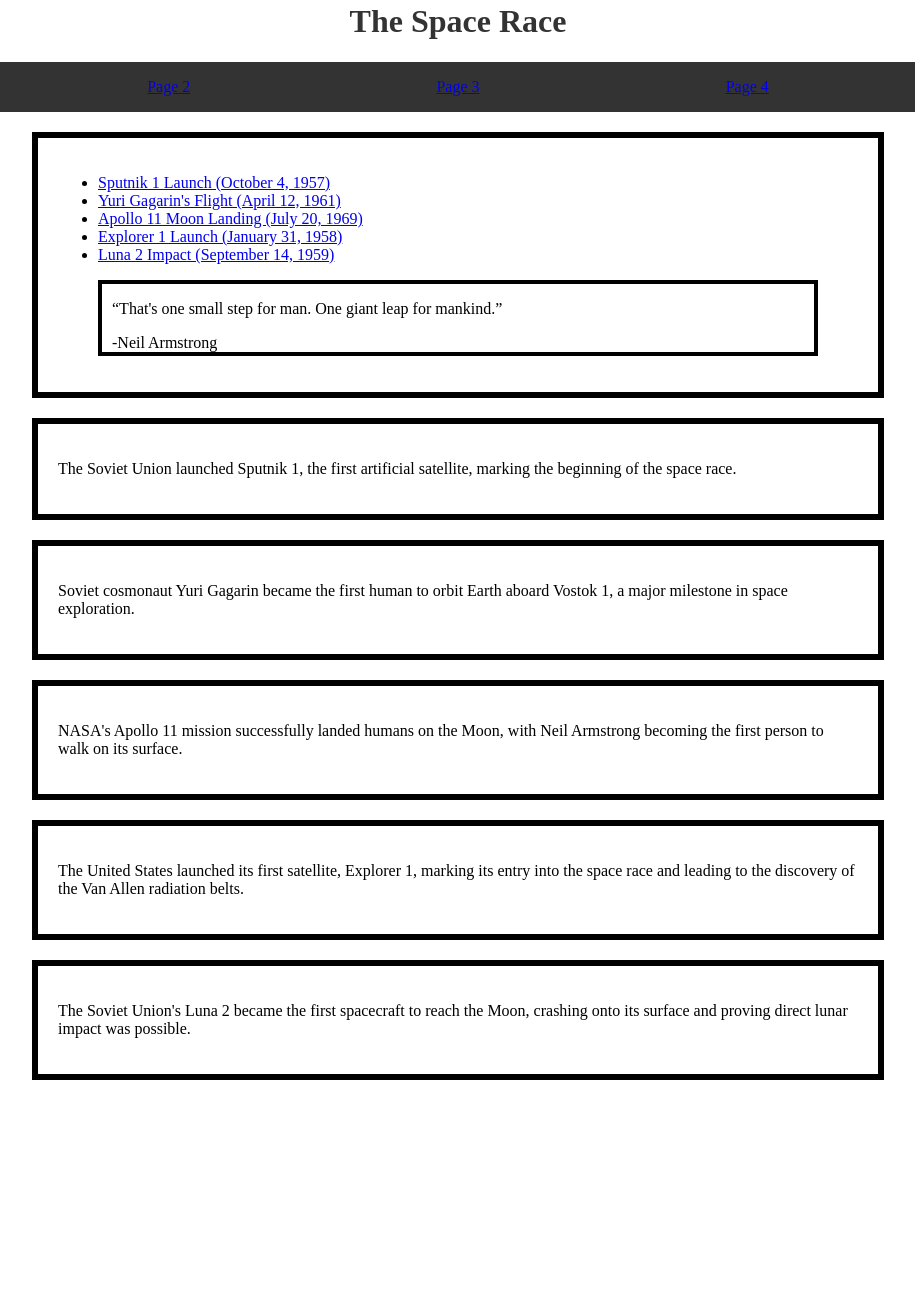
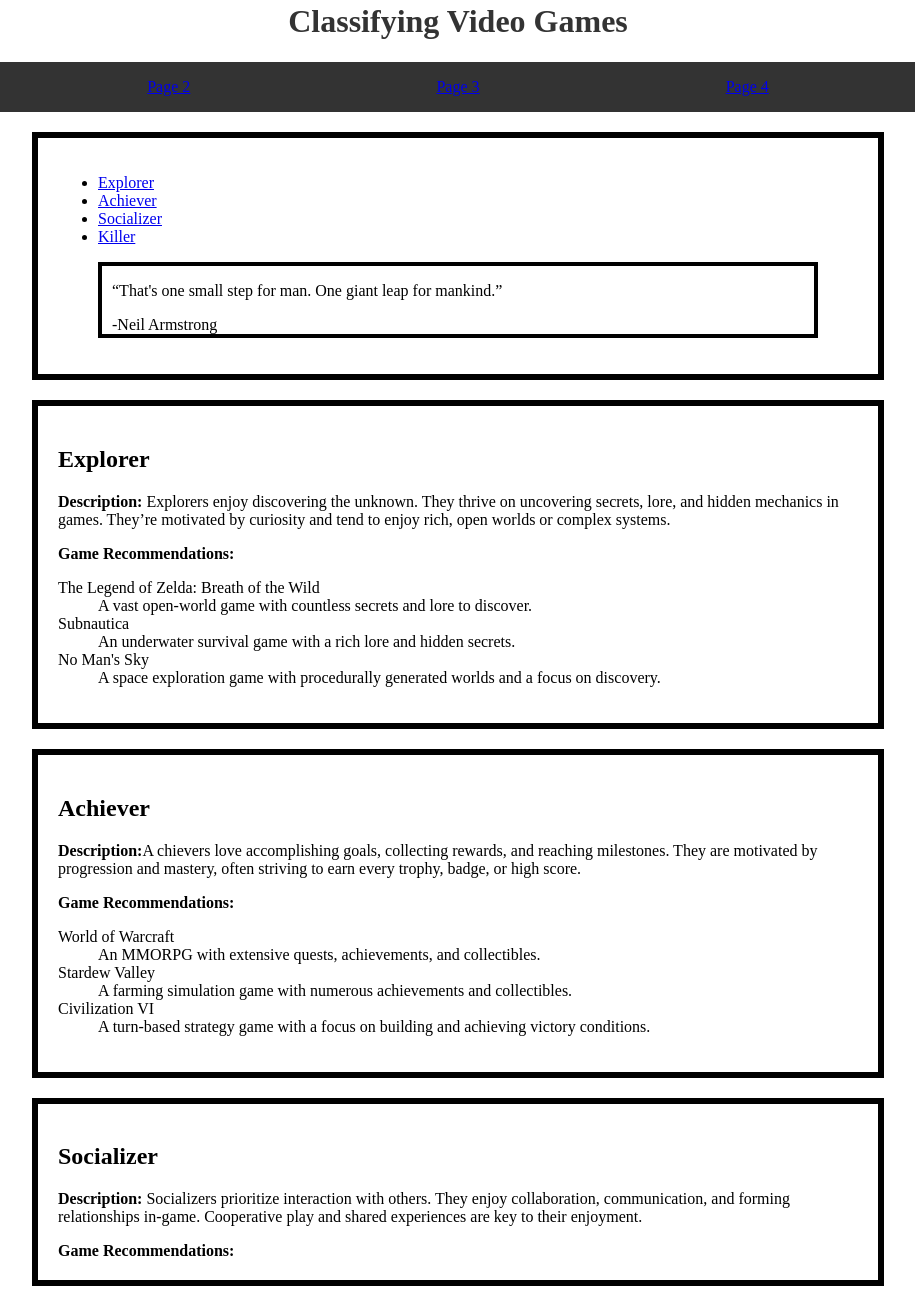
Before and after one commit to Star-Wars-Man/se1400-practice, a plain HTML site: page set1/page5.html in a window 1280 px wide. Shown: the part 18-1307 px from the top of the page, without its empty margins (182-1097 px from the left). Before the commit the page ends 1144 px from the top, so only its background shows below. Drawn offline with Linux system fonts and the light colour scheme.

Commit message:
fineshed 5

```diff
--- a/set1/page5.html
+++ b/set1/page5.html
@@ -8,7 +8,7 @@
 </head>
 <body>
     <header>
-        <h1>The Space Race</h1>
+        <h1>Classifying Video Games</h1>
     </header>
     <nav>
         <a href="page1.html">Page 1</a>
@@ -19,33 +19,61 @@
     </nav>
     <main id="main">
         <ul>
-            <li><a href="#57">Sputnik 1 Launch (October 4, 1957)</a></li>
-            <li><a href="#61">Yuri Gagarin's Flight (April 12, 1961)</a></li>
-            <li><a href="#69">Apollo 11 Moon Landing (July 20, 1969)</a></li>
-            <li><a href="#58">Explorer 1 Launch (January 31, 1958)</a></li>
-            <li><a href="#59">Luna 2 Impact (September 14, 1959)</a></li>
+            <li><a href="#Explorer">Explorer</a></li>
+            <li><a href="#Achiever">Achiever</a></li>
+            <li><a href="#Socializer">Socializer</a></li>
+            <li><a href="#Killer">Killer</a></li>
         </ul>
         <blockquote cite="https://news.uoregon.edu/content/what-were-neil-armstrongs-famous-first-words-moon" style="border: 4px solid #000000; padding-left: 10px; color: #000000;">
             <p>“That's one small step for man. One giant leap for mankind.”</p>
             <footer>-Neil Armstrong</footer>
         </blockquote>
     </main>
-    <section id="57">
-        <p>The Soviet Union launched Sputnik 1, the first artificial satellite, marking the beginning of the space race.</p>
+    <section id="Explorer">
+        <h2>Explorer</h2>
+        <p><b>Description:</b> Explorers enjoy discovering the unknown. They thrive on uncovering secrets, lore, and hidden mechanics in games. They’re motivated by curiosity and tend to enjoy rich, open worlds or complex systems.</p>
+        <b>Game Recommendations:</b>
+        <dl>
+            <dt>The Legend of Zelda: Breath of the Wild</dt>
+            <dd>A vast open-world game with countless secrets and lore to discover.</dd>
+            <dt>Subnautica</dt>
+            <dd>An underwater survival game with a rich lore and hidden secrets.</dd>
+            <dt>No Man's Sky</dt>
+            <dd>A space exploration game with procedurally generated worlds and a focus on discovery.</dd>
+        </dl>
     </section>
-    <section id="61">
-        <p>Soviet cosmonaut Yuri Gagarin became the first human to orbit Earth aboard Vostok 1, a major milestone in space exploration.</p>
+    <section id="Achiever">
+        <h2>Achiever</h2>
+        <p><b>Description:</b>A chievers love accomplishing goals, collecting rewards, and reaching milestones. They are motivated by progression and mastery, often striving to earn every trophy, badge, or high score.</p>
+        <b>Game Recommendations:</b>
+        <dl>
+            <dt>World of Warcraft</dt>
+            <dd>An MMORPG with extensive quests, achievements, and collectibles.</dd>
+            <dt>Stardew Valley</dt>
+            <dd>A farming simulation game with numerous achievements and collectibles.</dd>
+            <dt>Civilization VI</dt>
+            <dd>A turn-based strategy game with a focus on building and achieving victory conditions.</dd>
+        </dl>
     </section>
-    <section id="69">
-        <p>NASA's Apollo 11 mission successfully landed humans on the Moon, with Neil Armstrong becoming the first person to walk on its surface.</p>
+    <section id="Socializer">
+        <h2>Socializer</h2>
+        <p><b>Description:</b> Socializers prioritize interaction with others. They enjoy collaboration, communication, and forming relationships in-game. Cooperative play and shared experiences are key to their enjoyment.</p>
+        <b>Game Recommendations:</b>
     </section>
-    <section id="58">
-        <p>The United States launched its first satellite, Explorer 1, marking its entry into the space race and leading to the discovery of the Van Allen radiation belts.</p>
-    </section>
-    <section id="59">
-        <p>The Soviet Union's Luna 2 became the first spacecraft to reach the Moon, crashing onto its surface and proving direct lunar impact was possible.</p>
+    <section id="Killer">
+        <h2>Killer</h2>
+        <p><b>Description:</b>Killers seek competition and dominance. They enjoy PvP (player-versus-player) combat, testing their skills, and outperforming others in a competitive environment.</p>
+        <b>Game Recommendations:</b>
+        <dl>
+            <dt>Call of Duty: Warzone</dt>
+            <dd>A battle royale game with fast-paced combat and competitive gameplay.</dd>
+            <dt>League of Legends</dt>
+            <dd>A competitive MOBA with a focus on team-based strategy and skill.</dd>
+            <dt>Counter-Strike: Global Offensive</dt>
+            <dd>A tactical shooter with a strong emphasis on team play and competition.</dd>
+        </dl>
     </section>
     <footer>
-        <a href="page5.html">Next Page</a>
+        <a href="page1.html">Next Page</a>
     </footer>
 </body>
```
